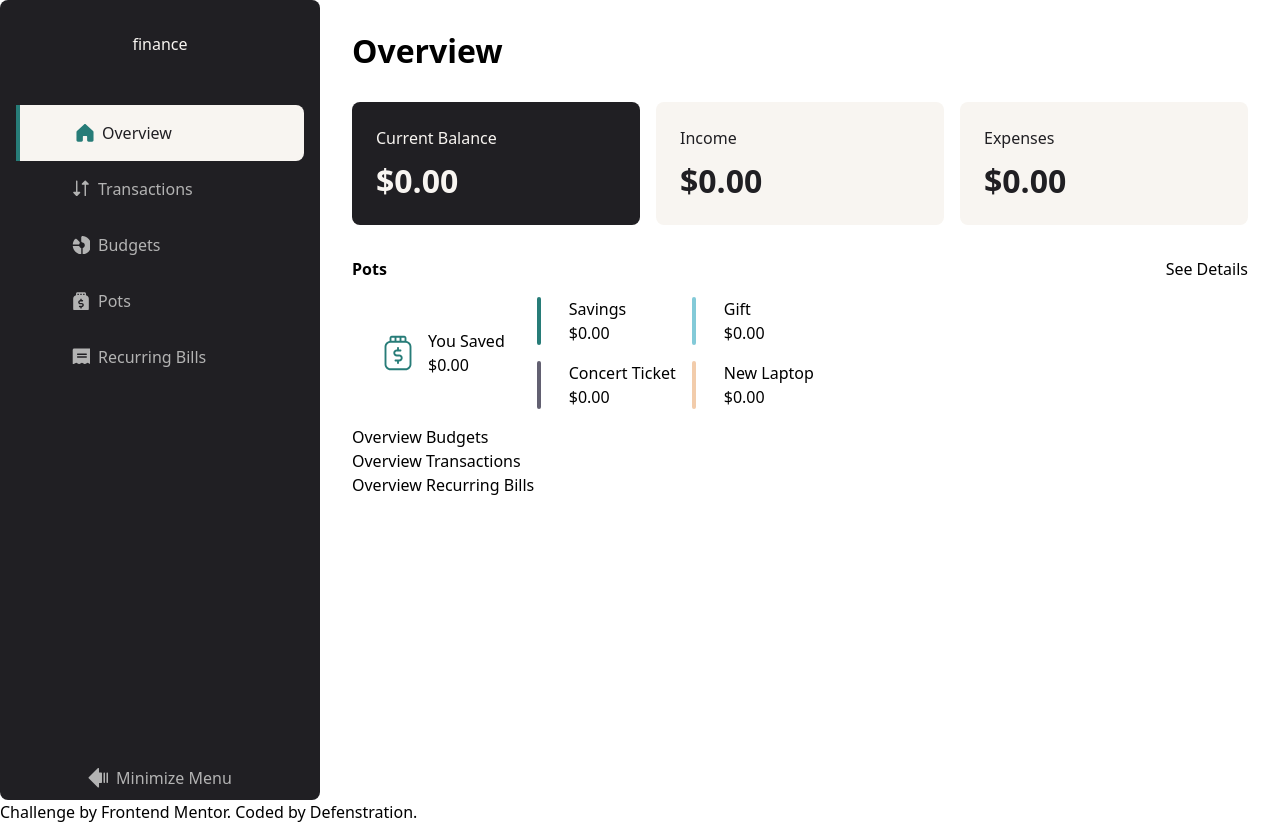
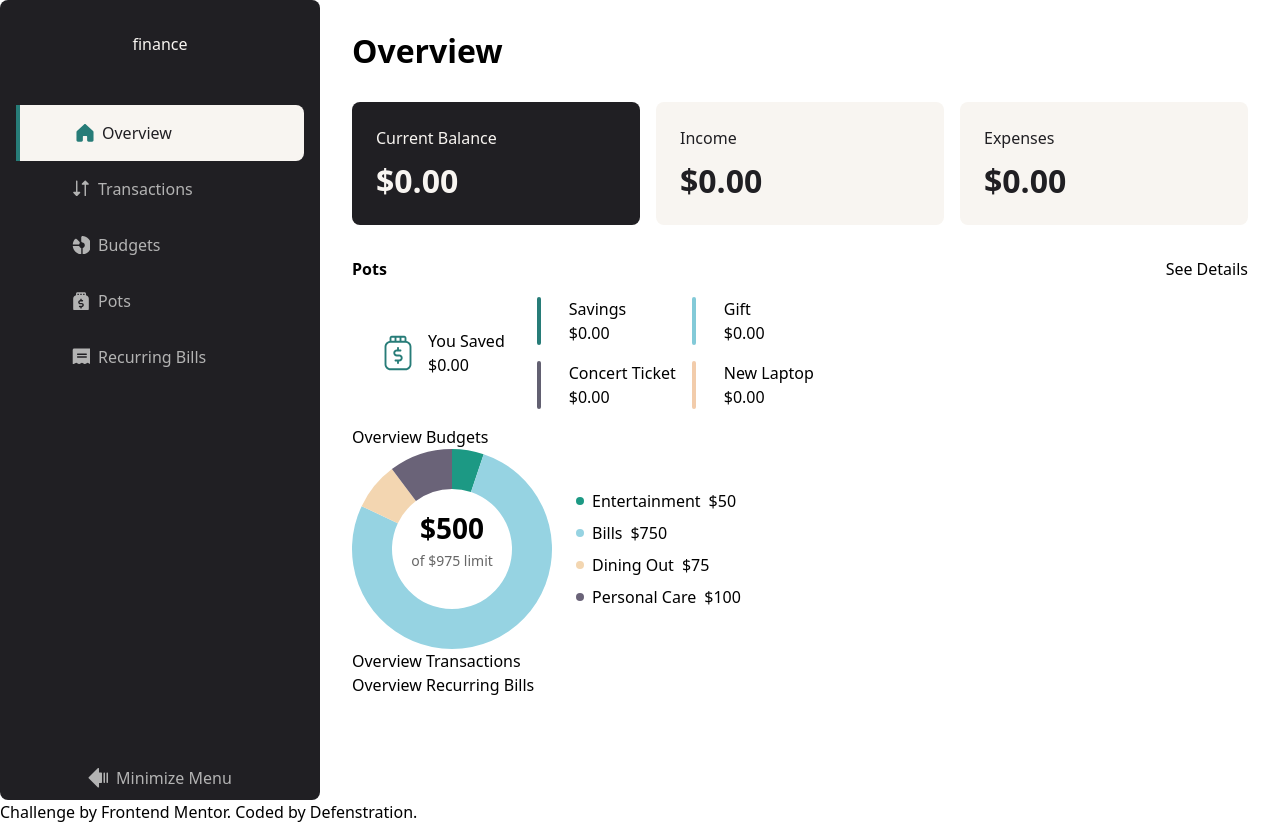
Before and after one commit to defenstration/fm_personal_finance_tracker, a Next.js app: page / in a window 1280 px wide. Built offline with nearby package versions, Linux system fonts and the light colour scheme.

Commit message:
add donut chart

```diff
--- /dev/null
+++ b/app/components/DonutChart.tsx
@@ -0,0 +1,80 @@
+'use client'
+
+import { useEffect, useRef, useState } from 'react'
+import * as d3 from 'd3'
+
+interface BudgetItem {
+    category: string
+    amount: number
+    color: string
+}
+
+interface DonutChartProps {
+    data: BudgetItem[]
+    totalBudget: number
+    currentSpend: number
+}
+
+const DonutChart: React.FC<DonutChartProps> = ({ data, totalBudget, currentSpend }) => {
+    const ref = useRef<SVGSVGElement>(null)
+
+    useEffect(() => {
+        const width = 200
+        const height = 200
+        const radius = Math.min(width, height) / 2
+
+        const svg = d3.select(ref.current)
+        .attr('width', width)
+        .attr('height', height)
+
+        const group = svg.append('g')
+        .attr('transform', `translate(${width / 2}, ${height / 2})`)
+
+        const arc = d3.arc<d3.PieArcDatum<BudgetItem>>()
+        .innerRadius(radius - 40)
+        .outerRadius(radius)
+
+        const pie = d3.pie<BudgetItem>()
+        .value((d) => d.amount)
+        .sort(null)
+
+        group.selectAll('path')
+        .data(pie(data))
+        .enter()
+        .append('path')
+        .attr('d', arc)
+        .attr('fill', (d) => d.data.color)
+
+        group.append('text')
+        .attr('text-anchor', 'middle')
+        .attr('dy', '-0.35em')
+        .style('font-size', '28px')
+        .style('font-weight', 'bold')
+        .text(`$${currentSpend}`)
+
+        group.append('text')
+        .attr('text-anchor', 'middle')
+        .attr('dy', '1.2em')
+        .style('font-size', '14px')
+        .style('fill', '#666')
+        .text(`of $${totalBudget} limit`)
+
+    }, [data, totalBudget, currentSpend])
+
+    return (
+        <div className='flex items-center space-x-6'>
+            <svg ref={ref} />
+            <div className= 'space-y-2'>
+                {data.map((item) => (
+                    <div key={item.category} className='flex items-center space-x-2'>
+                        <div className='w-2 h-2 rounded-full' style={{ backgroundColor: item.color }} />
+                        <span>{item.category}</span>
+                        <span>${item.amount}</span>
+                    </div>
+                ))}
+            </div>
+        </div>
+    )
+}
+
+export default DonutChart
--- a/app/overview/OverviewBudgets.tsx
+++ b/app/overview/OverviewBudgets.tsx
@@ -1,7 +1,17 @@
+import DonutChart from "../components/DonutChart"
+
+const budgetData = [
+    { category: "Entertainment", amount: 50, color: "#1c9984" },
+    { category: "Bills", amount: 750, color: "#96d3e2" },
+    { category: "Dining Out", amount: 75, color: "#f3d6b1" },
+    { category: "Personal Care", amount: 100, color: "#6a6378" },
+];
+
 export default function OverviewBudgets() {
     return (
         <section id = "overview-budgets" className = 'w-[clamp(300px, 90%, 400px)]'>
             <h3>Overview Budgets</h3>
+            <DonutChart data={budgetData} totalBudget={975} currentSpend={500} />
         </section>
     )
 }
```
Also changed, not shown: package.json (+7 -5 lines), 1 other file (tests, documents, lock files or other folders).
